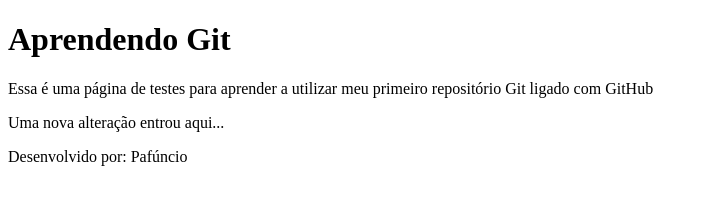
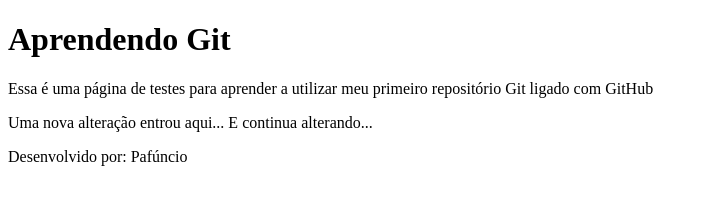
Before and after one commit to amoguz12304/RepositorioTeste, a plain HTML site: page index.html in a window 1280 px wide. Shown: the whole page, without its empty margins (0-708 px from the left). Drawn offline with Linux system fonts and the light colour scheme.

Commit message:
Alterando a tag p...

```diff
--- a/index.html
+++ b/index.html
@@ -11,7 +11,7 @@
         Essa é uma página de testes para aprender a utilizar meu primeiro repositório Git ligado com GitHub
     </p>
     <P>
-        Uma nova alteração entrou aqui...
+        Uma nova alteração entrou aqui... E continua alterando...
     </P>
 
     <footer>
```
